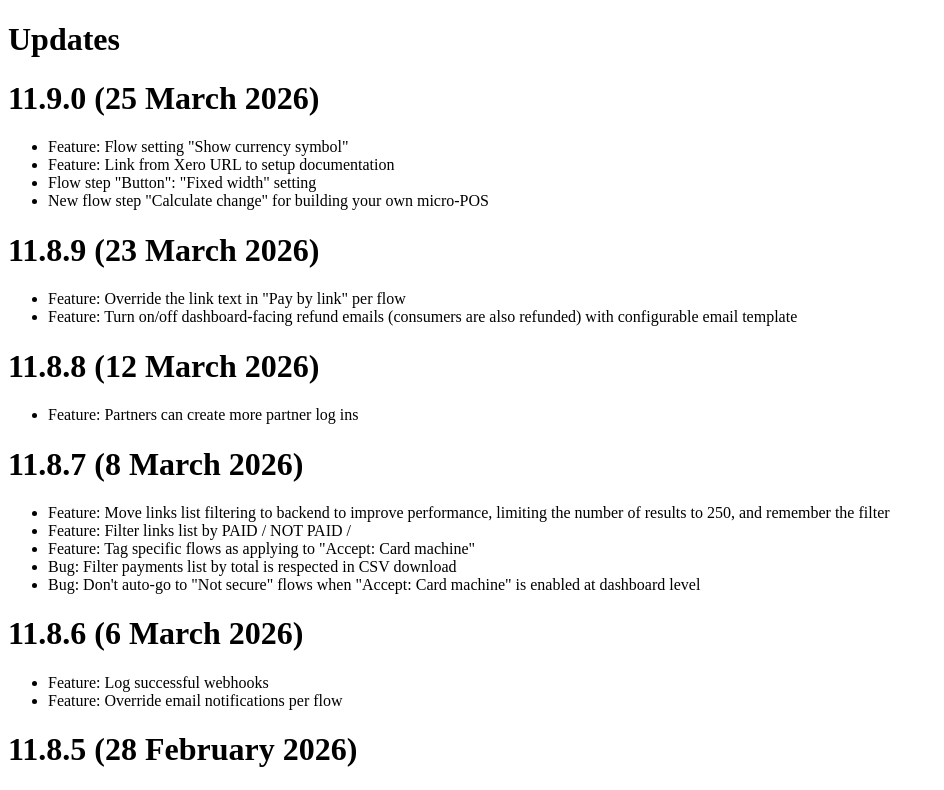
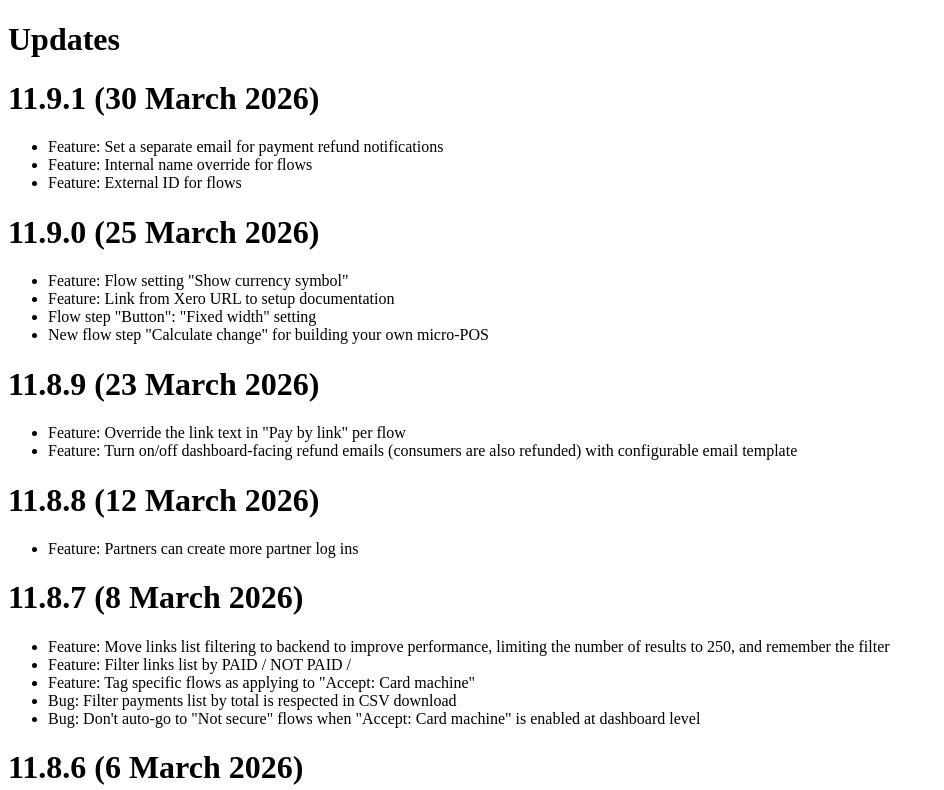
Before and after one commit to Stickyto/sticky-docs, a Next.js app in the folder src/: page /updates in a window 1280 px wide. Shown: the top 790 px of the page, without its empty margins (0-944 px from the left). Built offline with nearby package versions, Linux system fonts and the light colour scheme.

Commit message:
`11.9.1 (30 March 2026)`

```diff
--- a/src/pages/updates.mdx
+++ b/src/pages/updates.mdx
@@ -1,4 +1,9 @@
 # Updates
+
+# 11.9.1 (30 March 2026)
+ - Feature: Set a separate email for payment refund notifications
+ - Feature: Internal name override for flows
+ - Feature: External ID for flows
 
 # 11.9.0 (25 March 2026)
  - Feature: Flow setting "Show currency symbol"
```
